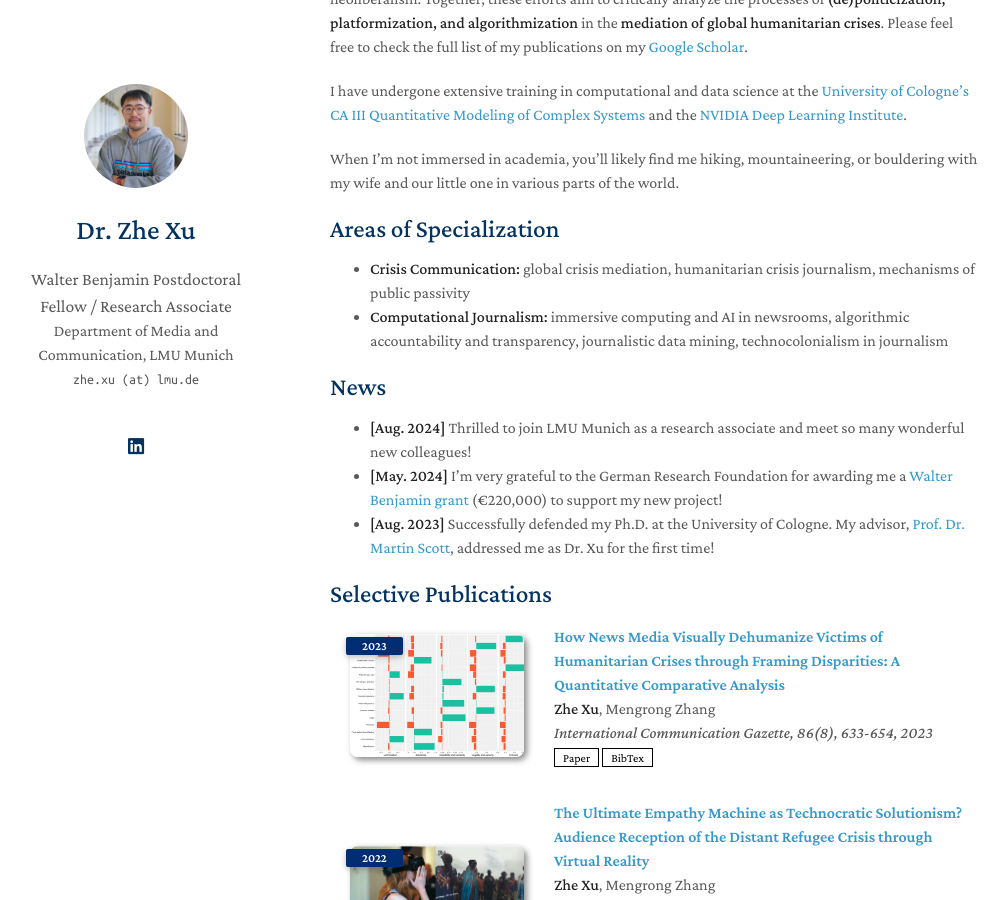
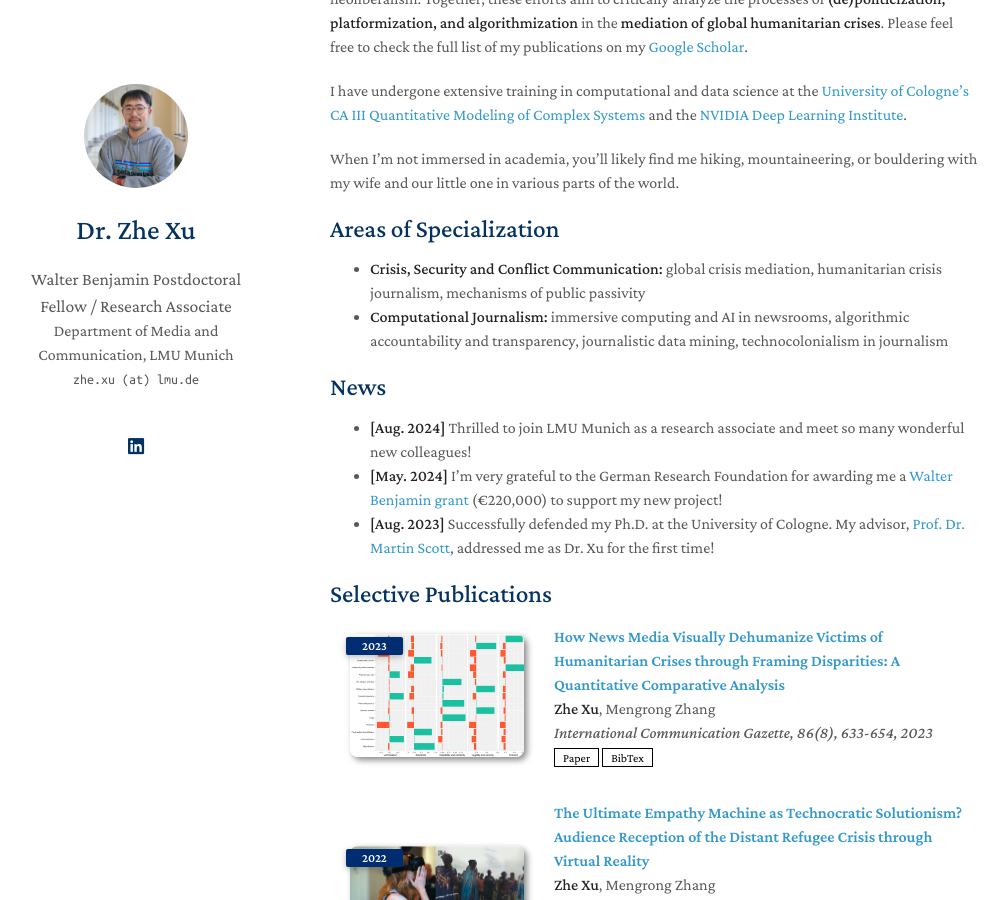
Before and after one commit to zhexuphd/home, a Jekyll site: the page built from index.md, in a window 1280 px wide and 900 px high, scrolled down 382 px. Shown: the whole window, without its empty margins (140-1147 px from the left). Built offline with Jekyll 4.4.1, drawn with Linux system fonts in a browser that asks for light colours; a style sheet for code colours, icons or effects is not loaded; our own code applies the rules of GitHub Pages for plain Markdown files.

Commit message:
Update index.md

```diff
--- a/index.md
+++ b/index.md
@@ -14,7 +14,7 @@ When I’m not immersed in academia, you’ll likely find me hiking, mountaineer
 
 ## Areas of Specialization
 
-- **Crisis Communication:** global crisis mediation, humanitarian crisis journalism, mechanisms of public passivity
+- **Crisis, Security and Conflict Communication:** global crisis mediation, humanitarian crisis journalism, mechanisms of public passivity
 - **Computational Journalism:** immersive computing and AI in newsrooms, algorithmic accountability and transparency, journalistic data mining, technocolonialism in journalism
 
 ## News
```
